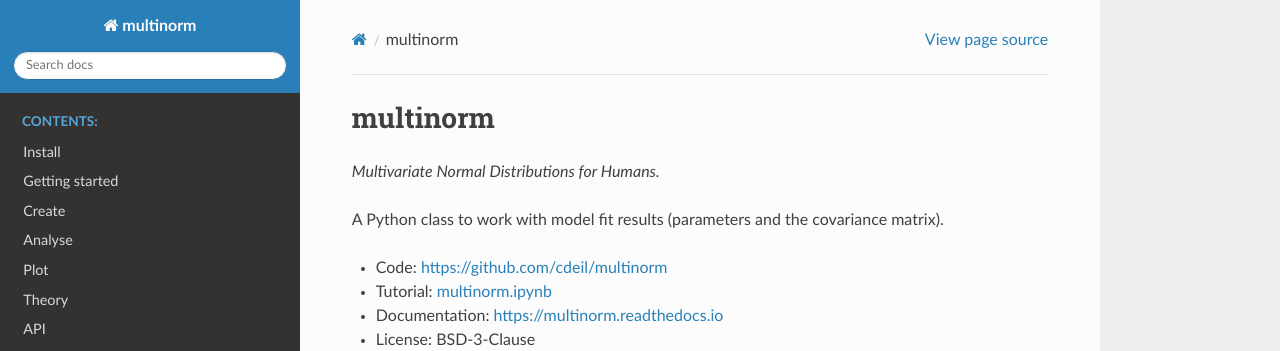
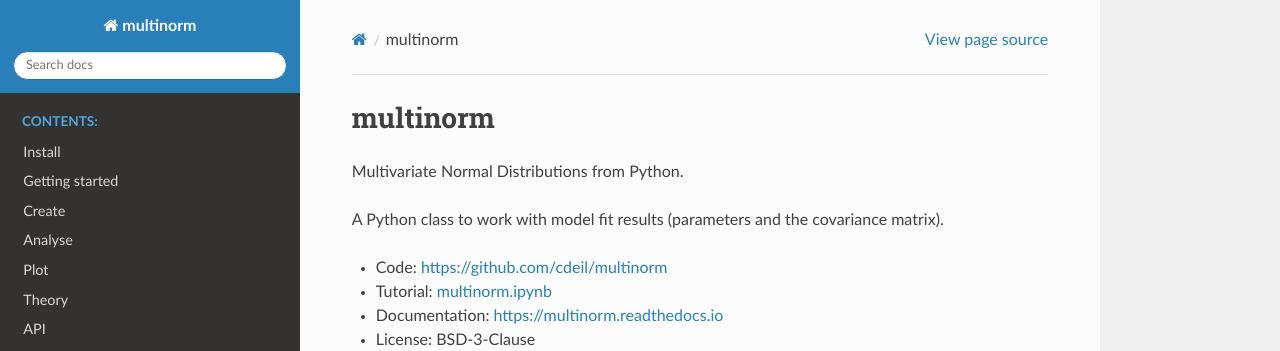
Before and after one commit to cdeil/multinorm, a Sphinx documentation site: the page built from docs/index.rst, in a window 1280 px wide. Shown: the top 351 px of the page. Built offline with Sphinx 7.4.7 and the Read the Docs theme 2.0.0, drawn with Linux system fonts in a browser that asks for light colours.

Commit message:
Update tagline

```diff
--- a/README.rst
+++ b/README.rst
@@ -1,7 +1,7 @@
 multinorm
 =========
 
-Multivariate Normal Distributions for Humans.
+Multivariate Normal Distributions from Python.
 
 A Python class to work with model fit results
 (parameters and the covariance matrix).
--- a/docs/index.rst
+++ b/docs/index.rst
@@ -3,7 +3,7 @@
 multinorm
 =========
 
-*Multivariate Normal Distributions for Humans.*
+Multivariate Normal Distributions from Python.
 
 A Python class to work with model fit results
 (parameters and the covariance matrix).
--- a/multinorm.py
+++ b/multinorm.py
@@ -1,6 +1,6 @@
 # Licensed under a 3-clause BSD style license - see LICENSE.rst
 """
-multinorm - Multivariate Normal Distributions for Humans.
+multinorm - Multivariate Normal Distributions from Python.
 
 A Python class to work with model fit results
 (parameters and the covariance matrix).
--- a/setup.py
+++ b/setup.py
@@ -1,7 +1,7 @@
 from setuptools import setup
 
 long_description = """
-multinorm - Multivariate Normal Distributions for Humans.
+multinorm - Multivariate Normal Distributions from Python.
 
 A Python class to work with model fit results
 (parameters and the covariance matrix).
@@ -16,7 +16,7 @@
     use_scm_version=True,
     setup_requires=["setuptools_scm"],
     install_requires=["numpy", "scipy", "pandas"],
-    description="Multivariate Normal Distributions for Humans",
+    description="Multivariate Normal Distributions from Python",
     long_description=long_description,
     author="Christoph Deil",
     author_email="Deil.Christoph@gmail.com",
```
